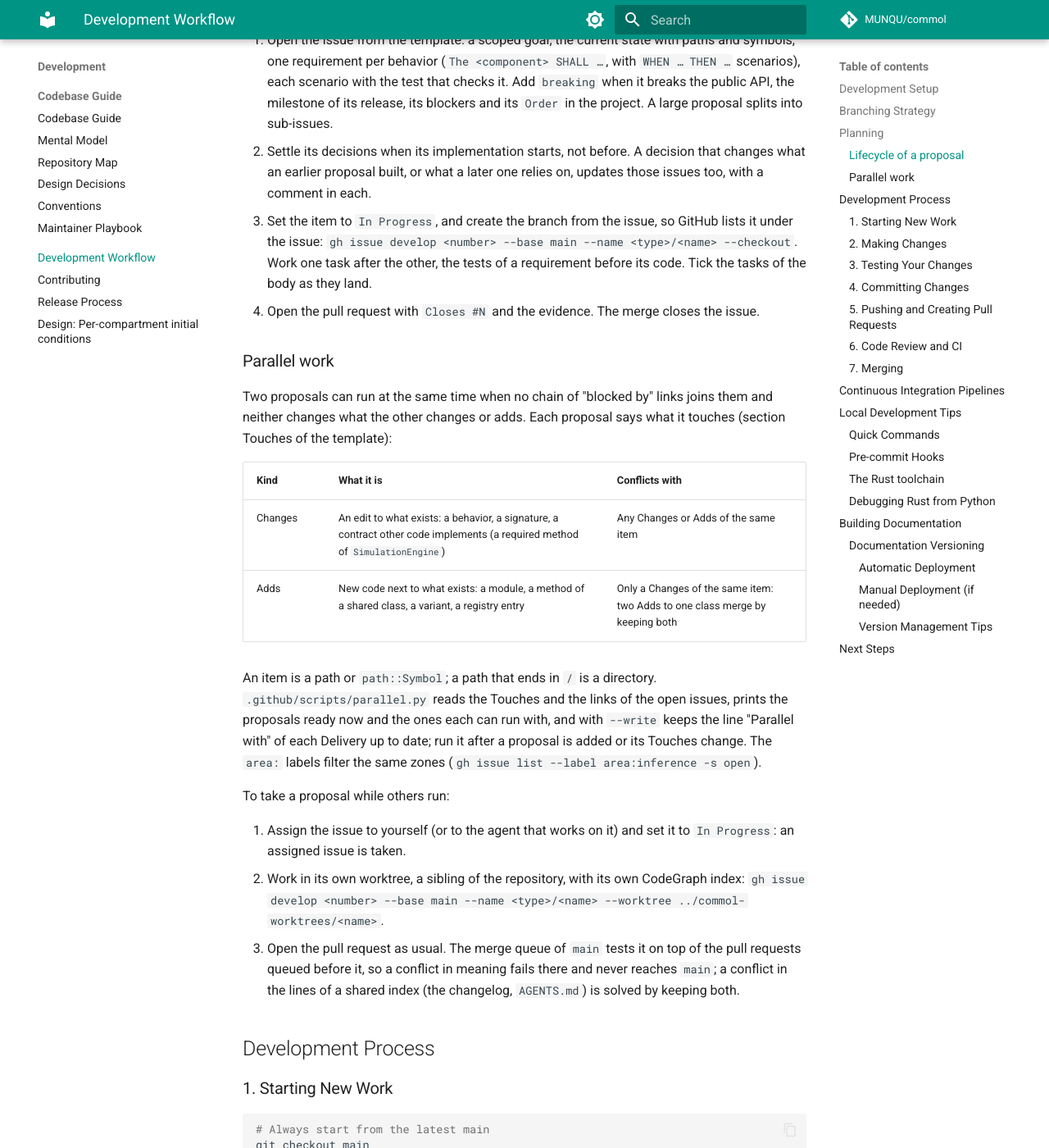
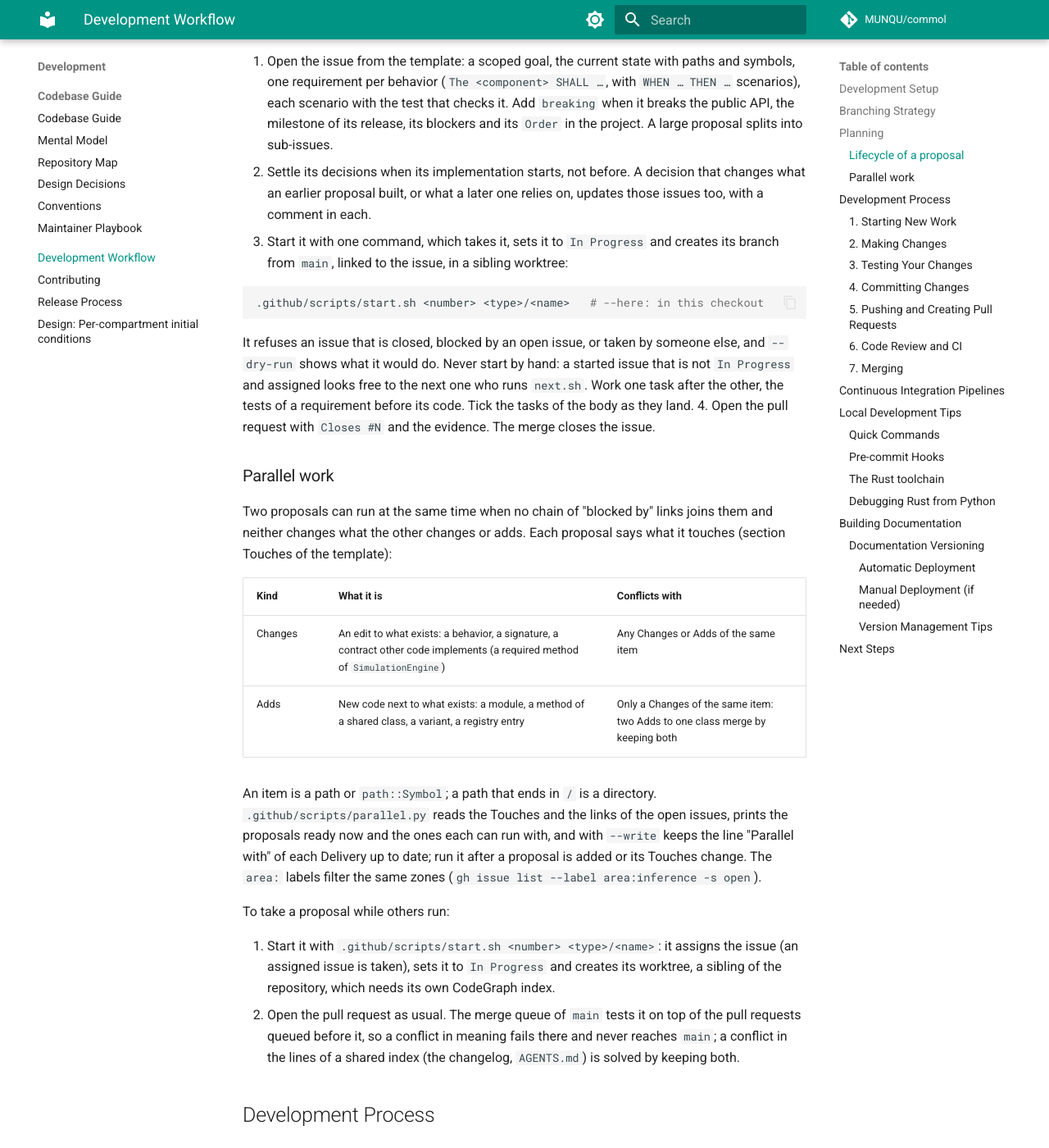
Before and after one commit to MUNQU/commol, an MkDocs documentation site: the page built from docs/development/workflow.md, in a window 1280 px wide and 1400 px high, scrolled down 2672 px. Shown: the whole window at 82% size. Built offline with MkDocs 1.6.1 and Material for MkDocs 9.7.7, drawn with Linux system fonts in a browser that asks for light colours; comment, search, counter and statistics services are not loaded; the version menu is left out; some of the changed text lies outside the part shown.

Commit message:
chore(planning): start an issue with one command that marks it in progress (#167)

````diff
--- a/docs/development/workflow.md
+++ b/docs/development/workflow.md
@@ -84,8 +84,8 @@ An issue is ready when every issue that blocks it is closed.
 
 The project adds a new issue as `Todo` and moves it to `Done` when it closes.
 A pull request that says `Closes #N` links to its issue and closes it when it
-merges. `In Progress` is set by whoever starts the work, from the project or
-from a terminal:
+merges. `In Progress` is set when the work starts, by `.github/scripts/start.sh`
+(see below), or by hand from the project or a terminal:
 
 ```bash
 gh project item-list 1 --owner MUNQU                    # the items and their status
@@ -106,10 +106,18 @@ gh project item-edit --project-id PVT_kwDODcfAw84BnXyo --id "$item" \
 2. Settle its decisions when its implementation starts, not before. A
    decision that changes what an earlier proposal built, or what a later one
    relies on, updates those issues too, with a comment in each.
-3. Set the item to `In Progress`, and create the branch from the issue, so
-   GitHub lists it under the issue: `gh issue develop <number> --base main
-   --name <type>/<name> --checkout`. Work one task after the other, the tests
-   of a requirement before its code. Tick the tasks of the body as they land.
+3. Start it with one command, which takes it, sets it to `In Progress` and
+   creates its branch from `main`, linked to the issue, in a sibling worktree:
+
+   ```bash
+   .github/scripts/start.sh <number> <type>/<name>   # --here: in this checkout
+   ```
+
+   It refuses an issue that is closed, blocked by an open issue, or taken by
+   someone else, and `--dry-run` shows what it would do. Never start by hand:
+   a started issue that is not `In Progress` and assigned looks free to the
+   next one who runs `next.sh`. Work one task after the other, the tests of a
+   requirement before its code. Tick the tasks of the body as they land.
 4. Open the pull request with `Closes #N` and the evidence. The merge closes
    the issue.
 
@@ -133,12 +141,11 @@ the same zones (`gh issue list --label area:inference -s open`).
 
 To take a proposal while others run:
 
-1. Assign the issue to yourself (or to the agent that works on it) and set it
-   to `In Progress`: an assigned issue is taken.
-2. Work in its own worktree, a sibling of the repository, with its own
-   CodeGraph index: `gh issue develop <number> --base main --name
-   <type>/<name> --worktree ../commol-worktrees/<name>`.
-3. Open the pull request as usual. The merge queue of `main` tests it on
+1. Start it with `.github/scripts/start.sh <number> <type>/<name>`: it assigns
+   the issue (an assigned issue is taken), sets it to `In Progress` and
+   creates its worktree, a sibling of the repository, which needs its own
+   CodeGraph index.
+2. Open the pull request as usual. The merge queue of `main` tests it on
    top of the pull requests queued before it, so a conflict in meaning fails
    there and never reaches `main`; a conflict in the lines of a shared
    index (the changelog, `AGENTS.md`) is solved by keeping both.
````
Also changed, not shown: AGENTS.md (+1 -1 lines), docs/codebase/repository-map.md (+1 -0 lines), 1 other file.
